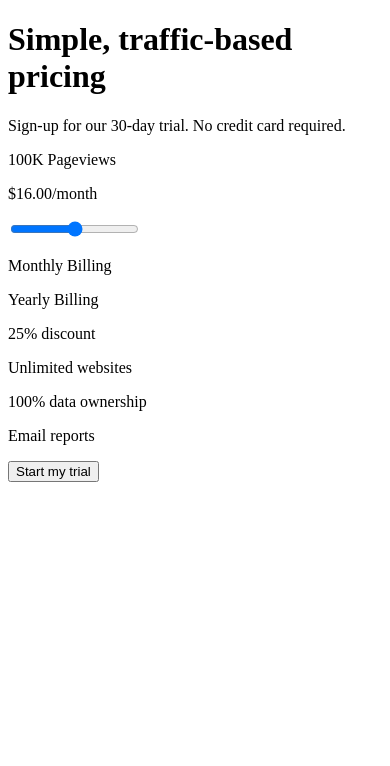
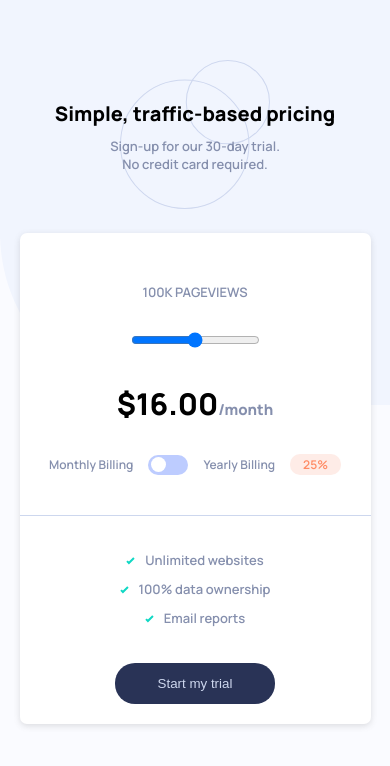
Before and after one commit to rafo38kh/interactive-pricing-component, a website: page index.html in a window 390 px wide. Drawn offline with Linux system fonts and the light colour scheme.

Commit message:
mobile version

```diff
--- a/index.html
+++ b/index.html
@@ -16,45 +16,54 @@
       href="https://fonts.googleapis.com/css2?family=Manrope:wght@600;800&display=swap"
       rel="stylesheet"
     />
-    <link rel="stylesheet" href="css/style.css" />
+    <link rel="stylesheet" href="./css/style.css" />
     <script defer src="/js/script.js"></script>
     <title>Frontend Mentor | Interactive pricing component</title>
   </head>
   <body>
-    <main class="trafik">
-      <div class="trafik__container">
-        <div class="trafik__header">
-          <h1 class="trafik__title">Simple, traffic-based pricing</h1>
-          <p class="trafik__subtitle">
-            Sign-up for our 30-day trial. No credit card required.
-          </p>
-
-          <div class="trafik__box">
-            <div class="trafik__box-header">
-              <p class="trafik__views">
-                <span class="trafik__views--span">100K</span> Pageviews
-              </p>
-              <p class="trafik__price">
-                $16.00<span class="trafik__price--span">/month</span>
-              </p>
-              <form action="" class="trafik__form">
-                <input id="input" type="range" class="trafik__input" />
-              </form>
-              <div class="trafik__combination-box">
-                <p class="trafik__words">Monthly Billing</p>
-                <!-- <input type="switch" /> -->
-                <p class="trafik__words">Yearly Billing</p>
-                <p class="trafik__sale">25% discount</p>
-              </div>
+    <main class="traffic">
+      <div class="traffic__container">
+        <div class="traffic__header">
+          <h1 class="traffic__title">Simple, traffic-based pricing</h1>
+          <p class="traffic__subtitle">Sign-up for our 30-day trial.</p>
+          <p class="traffic__subtitle">No credit card required.</p>
+        </div>
+        <div class="traffic__box">
+          <div class="traffic__box-header">
+            <p class="traffic__views">
+              <span class="traffic__views--span">100K</span> Pageviews
+            </p>
+            <p class="traffic__price">
+              $16.00<span class="traffic__price--span">/month</span>
+            </p>
+            <form action="" class="traffic__form">
+              <input
+                id="input"
+                type="range"
+                min="0"
+                max="100"
+                value="50"
+                class="traffic__input"
+              />
+            </form>
+            <div class="traffic__combination-box">
+              <p class="traffic__words">Monthly Billing</p>
+              <label class="traffic__label">
+                <input type="checkbox" />
+                <span class="traffic__span"></span>
+              </label>
+              <p class="traffic__words">Yearly Billing</p>
+              <p class="traffic__sale">25%</p>
             </div>
           </div>
-          <div class="trafik__box-footer">
-            <div class="trafik__text-box">
-              <p class="trafik__suggestions">Unlimited websites</p>
-              <p class="trafik__suggestions">100% data ownership</p>
-              <p class="trafik__suggestions">Email reports</p>
+
+          <div class="traffic__box-footer">
+            <div class="traffic__text-box">
+              <p class="traffic__suggestions">Unlimited websites</p>
+              <p class="traffic__suggestions">100% data ownership</p>
+              <p class="traffic__suggestions">Email reports</p>
             </div>
-            <button class="trafik__button">Start my trial</button>
+            <button class="traffic__button">Start my trial</button>
           </div>
         </div>
       </div>
--- a/scss/_base.scss
+++ b/scss/_base.scss
@@ -25,6 +25,11 @@ html {
 }
 
 body {
+  min-height: 100vh;
   font-size: 1.6rem;
   font-family: "Manrope", sans-serif;
+  background-color: $color-primary;
+  background-image: url(../images/bg-pattern.svg);
+  background-repeat: no-repeat;
+  background-size: 130rem;
 }
--- a/scss/_component.scss
+++ b/scss/_component.scss
@@ -1,53 +1,160 @@
 @use "./base" as *;
 
-.trafik {
+.traffic {
+  display: flex;
+  justify-content: center;
+  align-items: center;
+
   &__header {
+    padding: 10rem 0 6rem 0;
+    background-image: url("../images/pattern-circles.svg");
+    background-repeat: no-repeat;
+    background-size: 15rem;
+    background-position: center 6rem;
+    text-align: center;
   }
 
   &__title {
+    font-size: 2rem;
+    padding: 0 0 1rem 0;
   }
 
   &__subtitle {
+    font-size: 1.3rem;
+    color: $color-secondary;
   }
 
   &__box {
+    background-color: $color-primary--light;
+    text-align: center;
+    border-radius: 0.7rem;
+    box-shadow: rgba(99, 99, 99, 0.2) 0px 2px 6px 0px;
     &-header {
+      display: grid;
+      grid-template-rows: repeat(4, auto);
+      padding: 2rem 2rem 4rem 2rem;
+      border-bottom: 0.1rem solid $color-secondary--light;
     }
+
     &-footer {
+      display: flex;
+      justify-content: center;
+      align-items: center;
+      flex-direction: column;
+      gap: 3rem;
+      padding: 3rem 2rem 2rem 2rem;
     }
   }
 
   &__views {
+    color: $color-secondary;
+    font-size: 1.3rem;
+    padding: 3rem 0;
+    text-transform: uppercase;
+    grid-row: 1/2;
+
     &--span {
     }
   }
 
   &__price {
+    grid-row: 3/4;
+    padding: 3rem 0;
+    font-size: 3rem;
+    font-weight: bold;
     &--span {
+      font-size: 1.5rem;
+      color: $color-secondary;
     }
   }
 
   &__form {
+    grid-row: 2/3;
   }
 
   &__input {
   }
 
   &__combination-box {
+    grid-row: 4/5;
+    display: flex;
+    justify-content: center;
+    align-items: center;
+    gap: 1.5rem;
+    font-size: 1.2rem;
   }
 
   &__words {
+    color: $color-secondary;
+  }
+
+  .traffic__label {
+    position: relative;
+    display: inline-block;
+    width: 4rem;
+    height: 2rem;
+    // margin: 0 1rem;
+  }
+
+  .traffic__span {
+    position: absolute;
+    cursor: pointer;
+    inset: 0;
+    background-color: hsl(226, 100%, 87%);
+    transition: 0.3s;
+    border-radius: 4rem;
+  }
+
+  .traffic__label input {
+    display: none;
+  }
+
+  .traffic__span:before {
+    position: absolute;
+    content: "";
+    height: 1.5rem;
+    width: 1.5rem;
+    left: 0.25rem;
+    bottom: 0.25rem;
+    background-color: hsl(0, 0%, 100%);
+    transition: 0.3s;
+    border-radius: 1rem;
+  }
+
+  input:checked + .traffic__span {
+    background-color: #7ce8dc;
+  }
+
+  input:checked + .traffic__span:before {
+    transform: translateX(2rem);
   }
 
   &__sale {
+    color: $color-sale;
+    background-color: $color-sale--light;
+    border-radius: 1rem;
+    padding: 0.2rem 1.3rem;
   }
 
   &__text-box {
   }
 
   &__suggestions {
+    font-size: 1.3rem;
+    color: $color-secondary;
+    line-height: 2.9rem;
+
+    &::before {
+      content: url("../images/icon-check.svg");
+      margin-right: 1rem;
+    }
   }
 
   &__button {
+    background-color: $color-secondary--dark;
+    color: $color-secondary--light;
+    border: none;
+    padding: 1.3rem 4.3rem;
+    border-radius: 2rem;
   }
 }
--- a/scss/_layout.scss
+++ b/scss/_layout.scss
@@ -1,2 +1,4 @@
-.trafik__container {
+.traffic__container {
+  max-width: 600px;
+  width: 90%;
 }
```
Also changed, not shown: package.json (+5 -5 lines), css/style.css, 3 other files.
